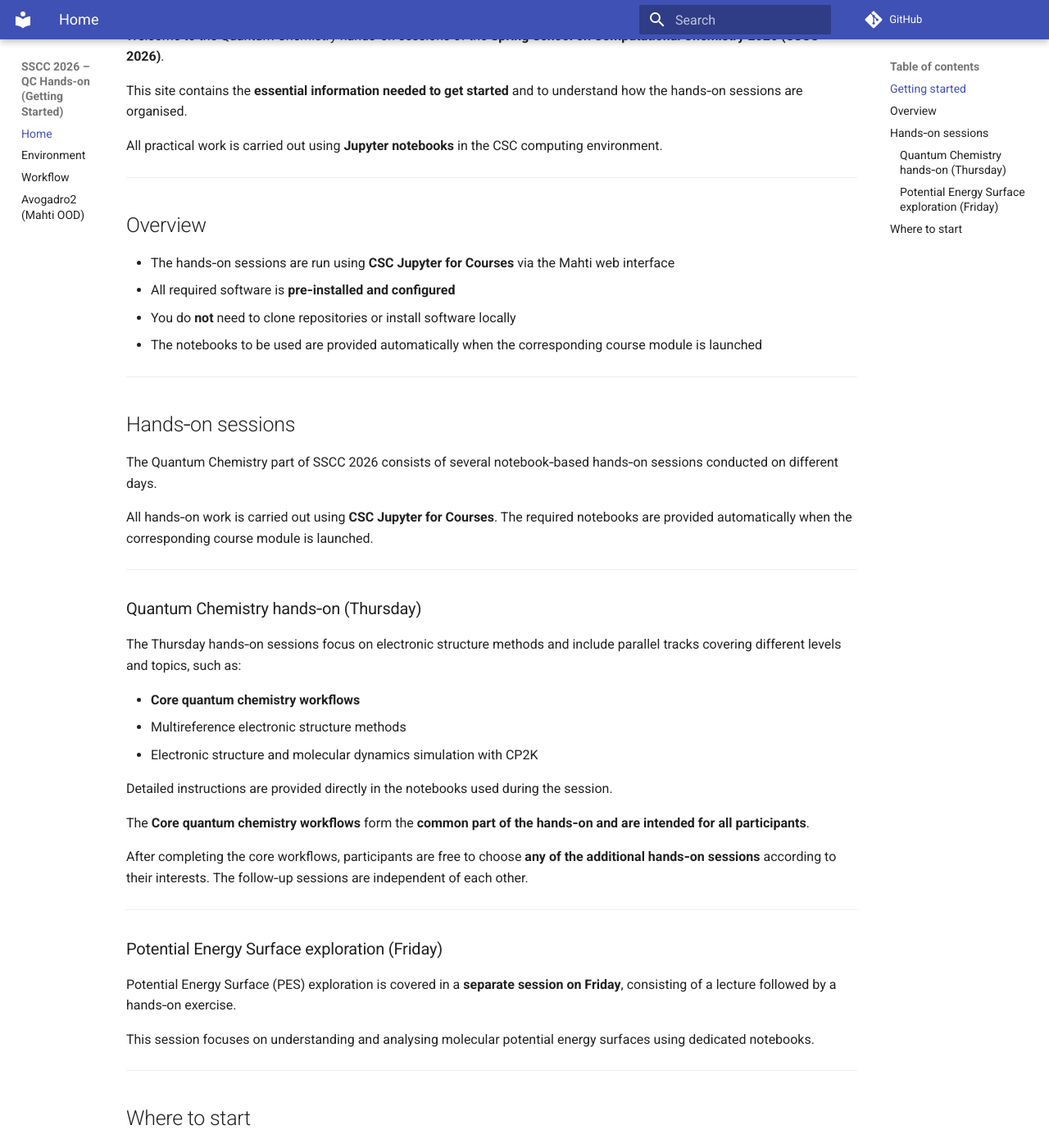
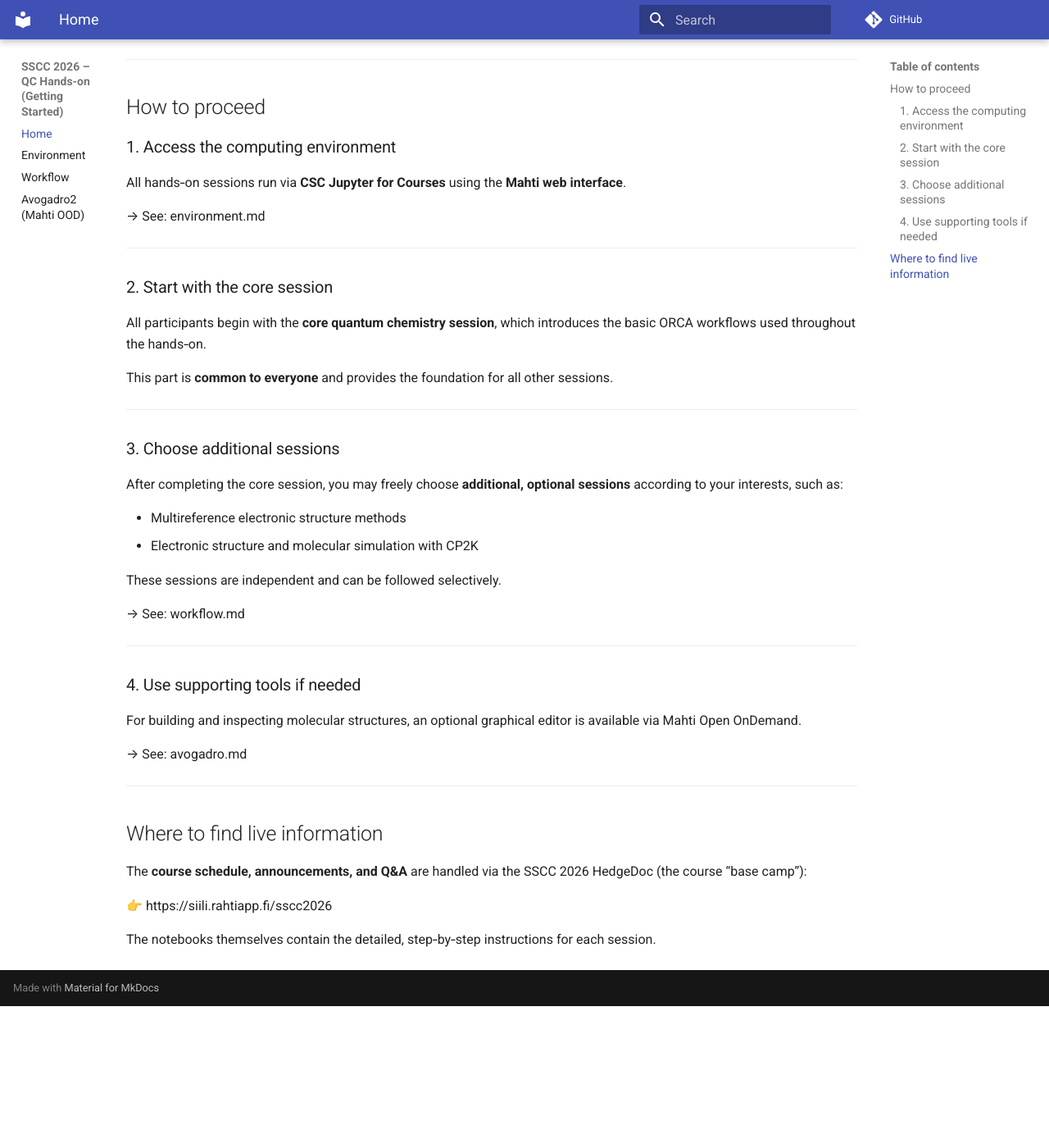
Before and after one commit to nruneberg/sscc2026-qc-getting-started, an MkDocs documentation site: the page built from docs/index.md, in a window 1280 px wide and 1400 px high, scrolled down 200 px. Shown: the whole window at 82% size. Built offline with MkDocs 1.6.1 and Material for MkDocs 9.7.7, drawn with Linux system fonts in a browser that asks for light colours; comment, search, counter and statistics services are not loaded; after the commit the page ends 1427 px from its top, so only the background shows below that; some of the changed text lies outside the part shown.

Commit message:
Simplify landing page and update Avogadro instructions

```diff
--- a/docs/index.md
+++ b/docs/index.md
@@ -1,79 +1,59 @@
 # SSCC 2026 – Quantum Chemistry Hands‑on
-## Getting started
 
-Welcome to the Quantum Chemistry hands‑on sessions of the
-**Spring School on Computational Chemistry 2026 (SSCC 2026)**.
-
-This site contains the **essential information needed to get started**
-and to understand how the hands‑on sessions are organised.
+This page provides a **short orientation and step‑by‑step overview**
+for the SSCC 2026 Quantum Chemistry hands‑on sessions.
 
 All practical work is carried out using **Jupyter notebooks**
-in the CSC computing environment.
+in CSC’s computing environment.
 
 ---
 
-## Overview
+## How to proceed
 
-- The hands‑on sessions are run using **CSC Jupyter for Courses**
-  via the Mahti web interface
-- All required software is **pre‑installed and configured**
-- You do **not** need to clone repositories or install software locally
-- The notebooks to be used are provided automatically
-  when the corresponding course module is launched
+### 1. Access the computing environment
+All hands‑on sessions run via **CSC Jupyter for Courses**
+using the **Mahti web interface**.
+
+→ See: environment.md
 
 ---
 
-## Hands‑on sessions
+### 2. Start with the core session
+All participants begin with the **core quantum chemistry session**,
+which introduces the basic ORCA workflows used throughout the hands‑on.
 
-The Quantum Chemistry part of SSCC 2026 consists of several
-notebook‑based hands‑on sessions conducted on different days.
-
-All hands‑on work is carried out using **CSC Jupyter for Courses**.
-The required notebooks are provided automatically when the
-corresponding course module is launched.
+This part is **common to everyone** and provides the foundation for
+all other sessions.
 
 ---
 
-### Quantum Chemistry hands‑on (Thursday)
+### 3. Choose additional sessions
+After completing the core session, you may freely choose
+**additional, optional sessions** according to your interests, such as:
 
-The Thursday hands‑on sessions focus on electronic structure methods
-and include parallel tracks covering different levels and topics,
-such as:
+- Multireference electronic structure methods
+- Electronic structure and molecular simulation with CP2K
 
-- **Core quantum chemistry workflows**
-- Multireference electronic structure methods
-- Electronic structure and molecular dynamics simulation with CP2K
+These sessions are independent and can be followed selectively.
 
-Detailed instructions are provided directly in the notebooks used
-during the session.
-
-The **Core quantum chemistry workflows** form the **common part of the
-hands‑on and are intended for all participants**.
-
-After completing the core workflows, participants are free to choose
-**any of the additional hands‑on sessions** according to their
-interests. The follow‑up sessions are independent of each other.
+→ See: workflow.md
 
 ---
 
-### Potential Energy Surface exploration (Friday)
+### 4. Use supporting tools if needed
+For building and inspecting molecular structures, an optional
+graphical editor is available via Mahti Open OnDemand.
 
-Potential Energy Surface (PES) exploration is covered in a **separate
-session on Friday**, consisting of a lecture followed by a hands‑on
-exercise.
-
-This session focuses on understanding and analysing molecular
-potential energy surfaces using dedicated notebooks.
+→ See: avogadro.md
 
 ---
 
-## Where to start
+## Where to find live information
 
-To begin working, see:
+The **course schedule, announcements, and Q&A** are handled via the
+SSCC 2026 HedgeDoc (the course “base camp”):
 
-- [Environment](environment.md) – how to access the computing environment
-- [Workflow](workflow.md) – how the hands‑on sessions fit together
-- [Avogadro2 (Mahti OOD)](avogadro.md) – optional graphical molecule editor
+👉 https://siili.rahtiapp.fi/sscc2026
 
-Follow the instructions given during the course sessions to choose the
-appropriate course module and notebooks.
+The notebooks themselves contain the detailed, step‑by‑step
+instructions for each session.
```
Also changed, not shown: docs/avogadro.md (+1 -0 lines).
